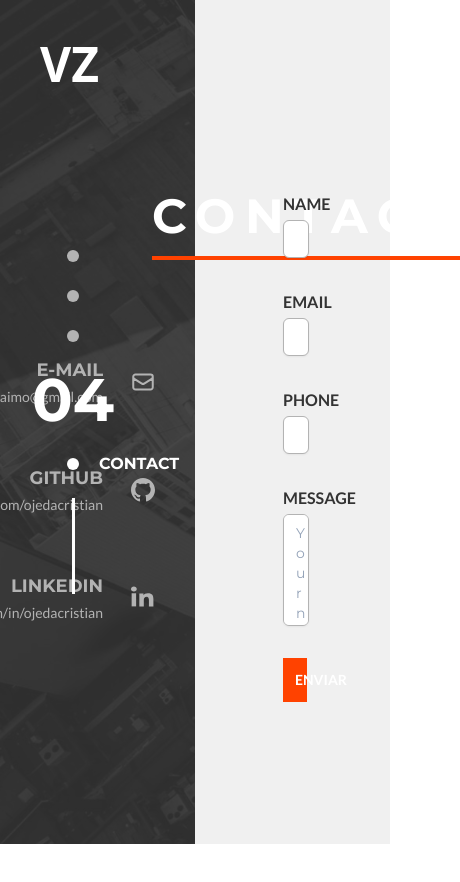
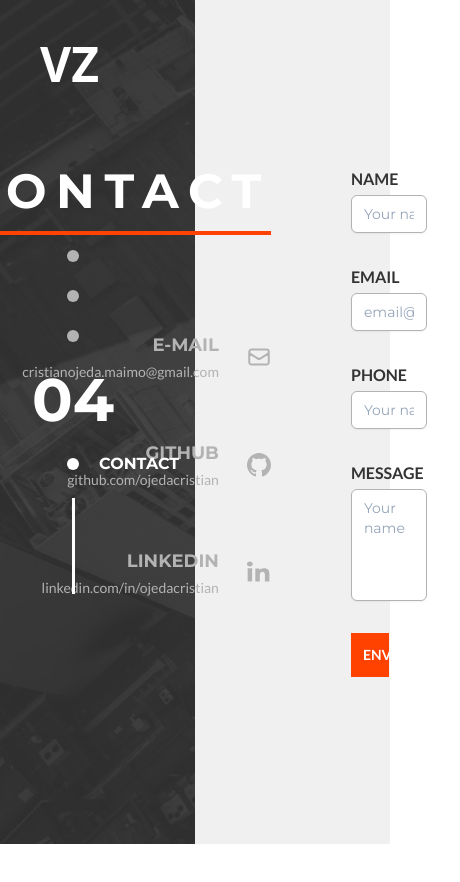
Before and after one commit to ojedacristian/personal-portfolio, a Next.js app: page /contact in a window 390 px wide. Shown: the top 882 px of the page, 460 px wide, since content can reach past the window. After the commit the page ends 844 px from the top, so only its background shows below. Built offline with nearby package versions, Linux system fonts and the light colour scheme.

Commit message:
responsive in Contact Page lg breakpoint

```diff
--- a/pages/contact/index.tsx
+++ b/pages/contact/index.tsx
@@ -9,10 +9,10 @@ const ContactPage: NextPage = () => {
             <div className='absolute -z-40 h-screen w-1/2 bg-brand-darkGray opacity-90 ' />
             <div className='absolute right-0 -z-40 h-screen w-1/2 bg-[#efefef] opacity-90 ' />
 
-            <div className='h-screen'>
+            <div className='flex min-h-screen items-center justify-center'>
 
-                <div className='container mx-auto flex justify-center gap-20 p-48'>
-                    <div className='w-1/2 text-right'>
+                <div className='container flex justify-center gap-20 lg:border lg:border-red-500 xl:p-48'>
+                    <div className='flex-1 text-right'>
                         <h1 className='inline-block border-b-4 border-brand-orange pb-4 font-montserrat text-5xl font-bold uppercase tracking-[0.2em]'>
                             Contact
                         </h1>
@@ -38,11 +38,10 @@ const ContactPage: NextPage = () => {
                                 </div>
                                 <LinkedinIcon />
                             </div>
-
                         </div>
                     </div>
-                    <div className='w-1/2 text-black'>
-                        <form className='flex flex-col gap-8 px-12 font-lato text-brand-darkGray [&>div>input]:font-montserrat [&>div>textarea]:font-montserrat'>
+                    <div className='flex-1 text-black'>
+                        <form className='flex flex-col gap-8 font-lato text-brand-darkGray [&>div>input]:font-montserrat [&>div>textarea]:font-montserrat'>
                             <div>
                                 <label htmlFor="name" className='block font-bold uppercase'>Name</label>
                                 <input type="text" placeholder='Your name' className='mt-1 block w-full rounded-md border border-brand-gray px-3 py-2 text-sm shadow-sm placeholder:text-slate-400  focus:border-brand-orange focus:outline-none focus:ring-1 focus:ring-brand-orange' />
```
